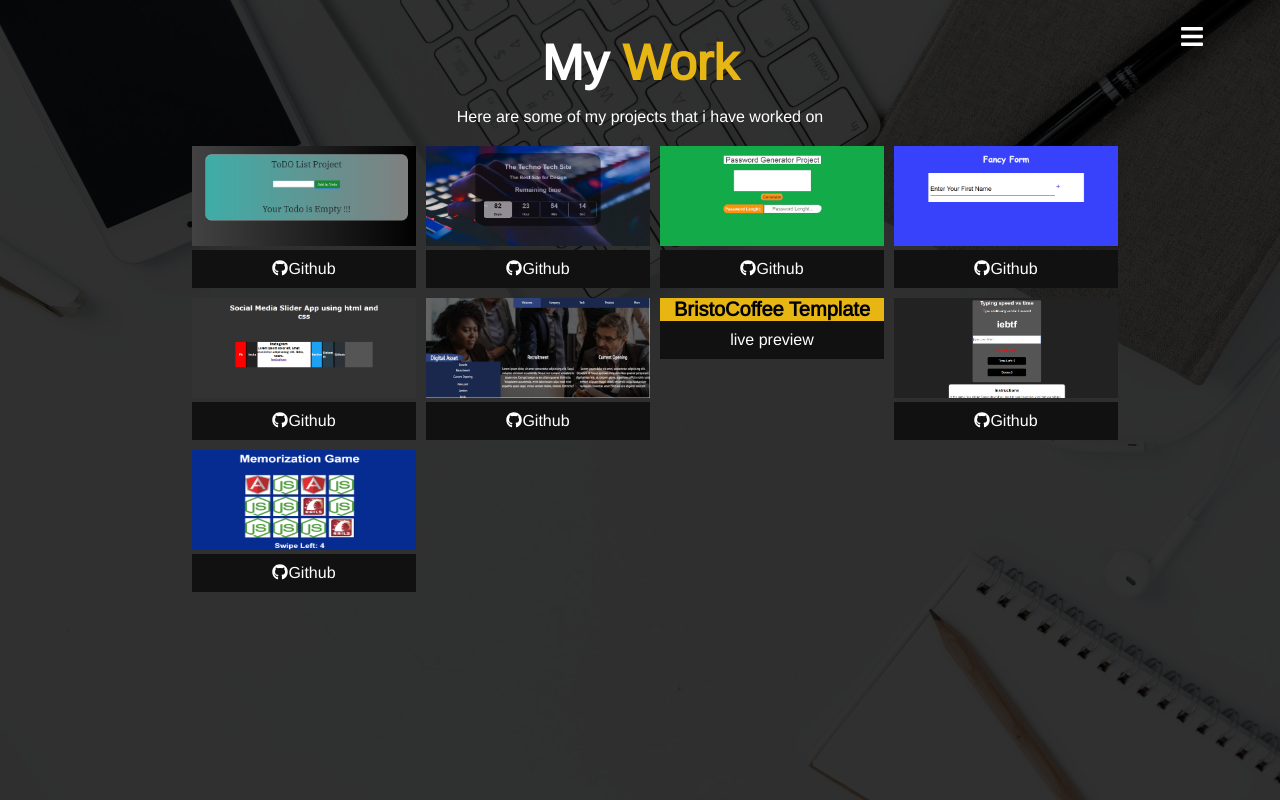
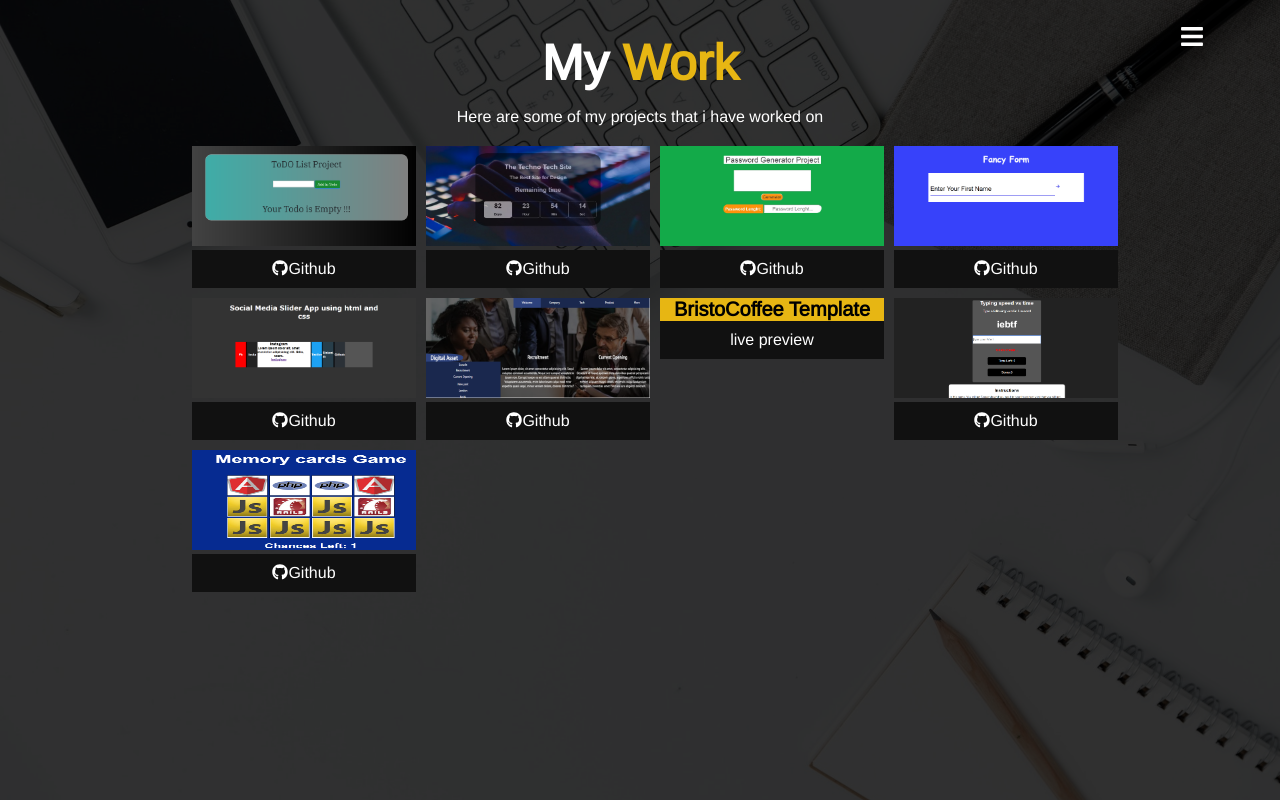
Before and after one commit to sumitsharma3083/sumitsharma3083.github.io, a plain HTML site: page work.html in a window 1280 px wide. Drawn offline with nearby package versions, Linux system fonts and the light colour scheme.

Commit message:
basic change
this is basic change

```diff
--- a/work.html
+++ b/work.html
@@ -67,7 +67,7 @@
                 <a href="https://github.com/sumitsharma3083/Typingskillsgame" target="_blank"><i class="fab fa-github"></i>Github</a>
         </div>
         <div>
-            <img src="images/memorizationImage.png" alt="">
+            <img src="images/gamememoryImg.png" alt="">
 
             <a href="https://github.com/sumitsharma3083/Memorisation_Game" target="_blank"><i class="fab fa-github"></i>Github</a>
        </div>
```
Also changed, not shown: images/gamememoryImg.png (added), images/memorizationImage.png (deleted).
